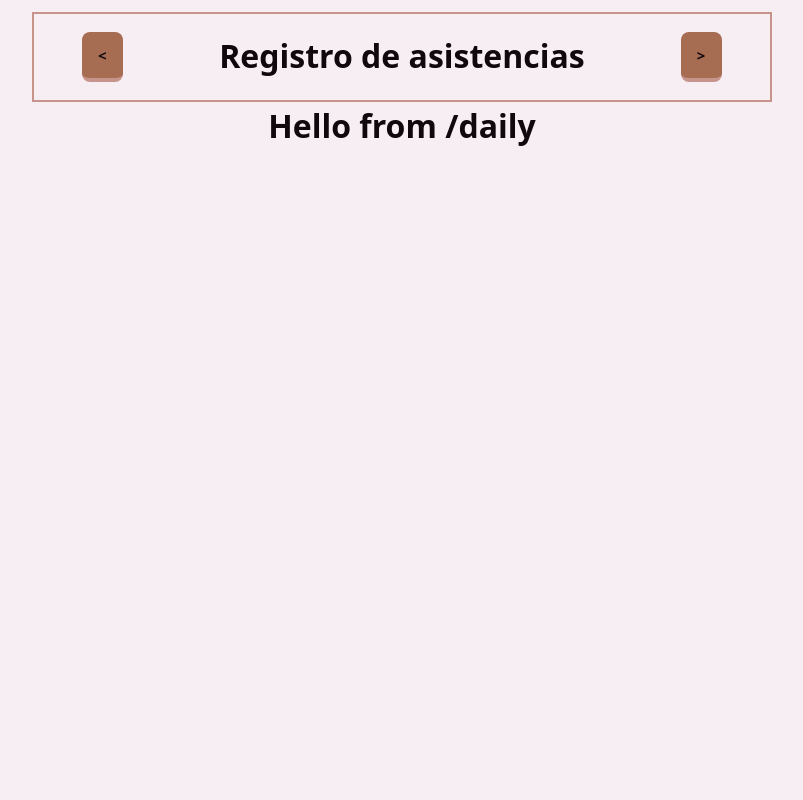
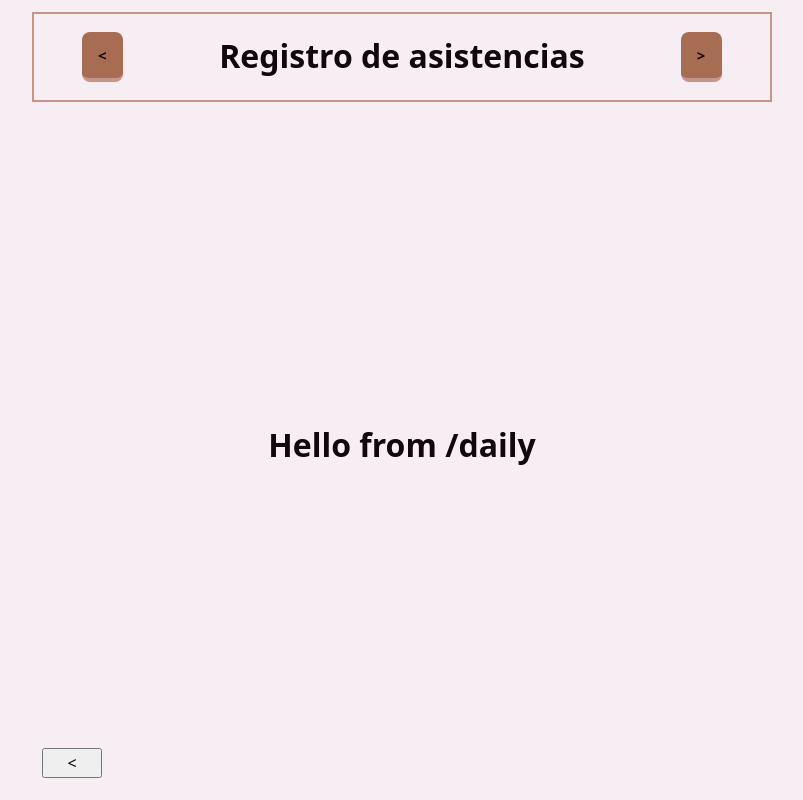
Before and after one commit to RicJDev/attendace-tracker, a React (Vite) app in the folder client/: page /daily in a window 1280 px wide. Shown: the whole page, without its empty margins (238-1041 px from the left). Built offline with nearby package versions, Linux system fonts and the light colour scheme.

Commit message:
refactor: separando layout principal de layout de enrutamiento

```diff
--- a/client/src/layouts/MainLayout.css
+++ b/client/src/layouts/MainLayout.css
@@ -12,6 +12,7 @@
 }
 
 .container main {
+  position: relative;
   width: var(--main-width);
   height: 100%;
   max-width: 80vw;
@@ -19,5 +20,5 @@
   flex-direction: column;
   flex-wrap: wrap;
   align-items: center;
-  align-content: center;
+  justify-content: center;
 }
--- a/client/src/layouts/MainLayout.tsx
+++ b/client/src/layouts/MainLayout.tsx
@@ -1,14 +1,12 @@
 import './MainLayout.css'
 import { Header } from '../components/Header'
-import { Outlet } from 'react-router'
+import type { PropsWithChildren } from 'react'
 
-export function MainLayout() {
+export function MainLayout({ children }: PropsWithChildren) {
   return (
     <div className='container'>
       <Header />
-      <main>
-        <Outlet />
-      </main>
+      <main>{children}</main>
     </div>
   )
 }
--- /dev/null
+++ b/client/src/layouts/RouteLayout.css
@@ -0,0 +1,6 @@
+.back-button {
+  width: 60px;
+  position: absolute;
+  left: 10px;
+  bottom: 10px;
+}
--- /dev/null
+++ b/client/src/layouts/RouteLayout.tsx
@@ -0,0 +1,21 @@
+import './RouteLayout.css'
+import { Outlet } from 'react-router'
+import { MainLayout } from './MainLayout'
+import { useNavigate } from 'react-router'
+import { Button } from '../components/Button'
+
+export function RouteLayout() {
+  const navigate = useNavigate()
+
+  return (
+    <MainLayout>
+      <Outlet />
+      <Button
+        className='back-button'
+        onClick={() => navigate(-1)}
+      >
+        {'<'}
+      </Button>
+    </MainLayout>
+  )
+}
--- a/client/src/main.tsx
+++ b/client/src/main.tsx
@@ -5,9 +5,9 @@ import { BrowserRouter, Route, Routes } from 'react-router'
 import { Daily } from './pages/Daily.tsx'
 import { History } from './pages/History.tsx'
 import { Students } from './pages/Students.tsx'
-import { MainLayout } from './layouts/MainLayout.tsx'
 import { Welcome } from './pages/Welcome.tsx'
 import { Debug } from './pages/Debug.tsx'
+import { RouteLayout } from './layouts/RouteLayout.tsx'
 
 createRoot(document.getElementById('root')!).render(
   <BrowserRouter>
@@ -17,12 +17,12 @@ createRoot(document.getElementById('root')!).render(
           path='debug'
           element={<Debug />}
         />
+        <Route
+          index
+          element={<Welcome />}
+        />
 
-        <Route element={<MainLayout />}>
-          <Route
-            index
-            element={<Welcome />}
-          />
+        <Route element={<RouteLayout />}>
           <Route
             path='daily'
             element={<Daily />}
```
